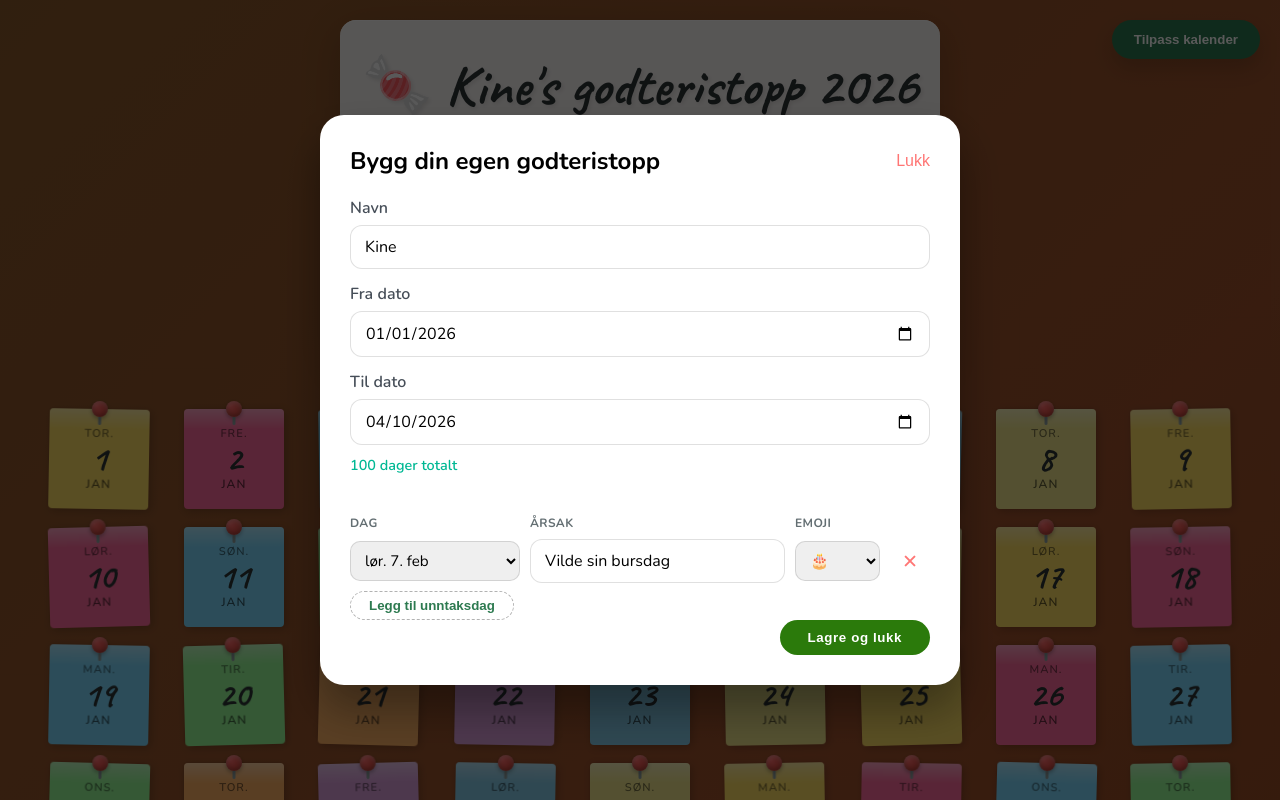
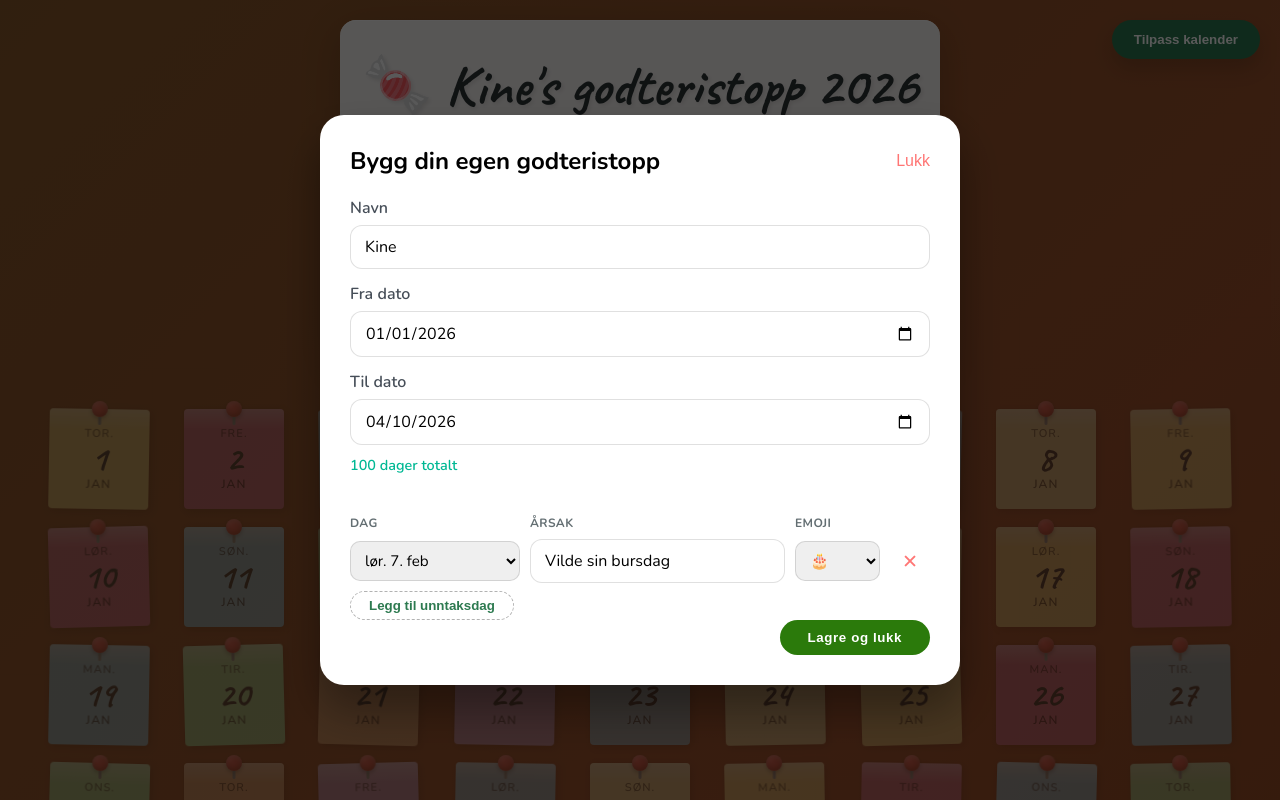
Before and after one commit to elisabethmedlien/godteristopp, a React (Create React App) app: page / in a window 1280 px wide. Shown: the top 800 px of the page. Built offline with nearby package versions, Linux system fonts and the light colour scheme.

Commit message:
disable click event for future post-its

```diff
--- a/src/App.css
+++ b/src/App.css
@@ -779,6 +779,15 @@
   opacity: 0.7;
 }
 
+.note-container.future {
+  cursor: not-allowed;
+  opacity: 0.5;
+}
+
+.note-container.future .note-front {
+  filter: grayscale(0.3);
+}
+
 .note-back.skip-back {
   background: linear-gradient(135deg, #fd79a8, #e84393);
 }
@@ -814,7 +823,7 @@
 }
 
 /* Context menu hint on hover */
-.note-container:not(.skip-day):not(.flipped)::after,
-.note-container:not(.skip-day):not(.flipped):hover::after {
+.note-container:not(.skip-day):not(.flipped):not(.future)::after,
+.note-container:not(.skip-day):not(.flipped):not(.future):hover::after {
   display: none;
 }
--- a/src/Calendar/Calendar.tsx
+++ b/src/Calendar/Calendar.tsx
@@ -86,9 +86,21 @@ function Calendar({
   const getSkipDayInfo = (date: { id: number; fullDate: string }) =>
     skipDayMap(predefinedSkipDays).get(date.fullDate) || null;
 
+  const todayStr = (() => {
+    const now = new Date();
+    const year = now.getFullYear();
+    const month = String(now.getMonth() + 1).padStart(2, "0");
+    const day = String(now.getDate()).padStart(2, "0");
+    return `${year}-${month}-${day}`;
+  })();
+
+  const isFutureDate = (fullDate: string) => fullDate > todayStr;
+
   const handleFlip = (id: number, fullDate: string) => {
     // Skip days are auto-flipped, don't allow manual toggle
     if (isSkipDay({ id, fullDate })) return;
+    // Future dates cannot be flipped
+    if (isFutureDate(fullDate)) return;
 
     setFlippedNotes((prev) => {
       const newSet = new Set(prev);
@@ -157,6 +169,7 @@ function Calendar({
           {dates.map((date) => {
             const skipDay = isSkipDay(date);
             const skipInfo = getSkipDayInfo(date);
+            const future = isFutureDate(date.fullDate);
             const isFlipped = flippedNotes.has(date.id) || skipDay;
 
             return (
@@ -164,7 +177,7 @@ function Calendar({
                 key={date.id}
                 className={`note-container ${isFlipped ? "flipped" : ""} ${
                   skipDay ? "skip-day" : ""
-                }`}
+                } ${future ? "future" : ""}`}
                 onClick={() => handleFlip(date.id, date.fullDate)}
                 style={
                   { "--note-color": getColor(date.id) } as React.CSSProperties
@@ -172,6 +185,8 @@ function Calendar({
                 title={
                   skipDay
                     ? `${skipInfo?.emoji} ${skipInfo?.reason}`
+                    : future
+                    ? "Denne dagen har ikke skjedd ennå"
                     : "Klikk for å markere som godterifri."
                 }
               >
```
